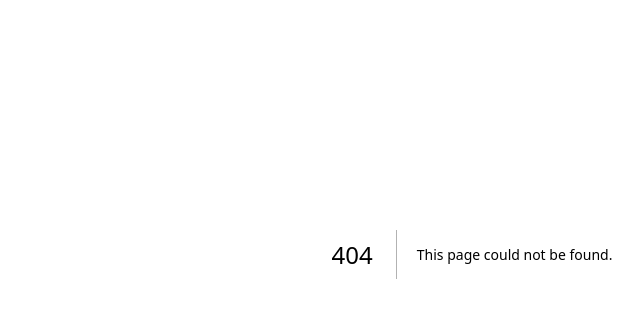
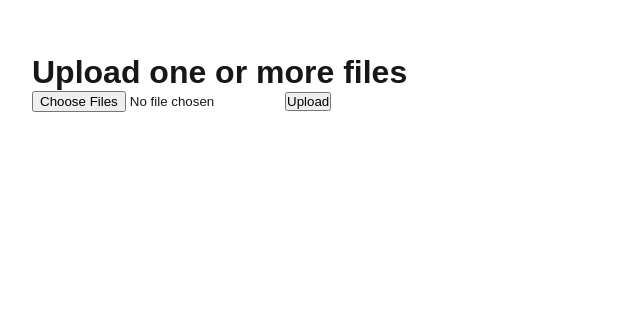
Before and after one commit to CSEneversleep/cns-next, a Next.js app: page /upload in a window 1280 px wide. Before the commit this address had no page. Shown: the part 146-464 px from the top of the page, without its empty margins (168-811 px from the left). Built offline with nearby package versions, Linux system fonts and the light colour scheme.

Commit message:
feat: Add basic upload page

```diff
--- /dev/null
+++ b/src/app/upload/page.js
@@ -0,0 +1,33 @@
+"use client";
+import { useState } from "react";
+
+export default function MultiFileUploadForm() {
+  const [selectedFiles, setSelectedFiles] = useState([]);
+
+  const handleChange = (e) => {
+    setSelectedFiles(Array.from(e.target.files));
+  };
+
+  const handleUpload = async () => {
+    const formData = new FormData();
+    selectedFiles.forEach((file) => formData.append("files", file));
+
+    const res = await fetch("/api/upload", {
+      method: "POST",
+      body: formData,
+    });
+
+    const data = await res.json();
+    alert(data.uploadedFiles ? "Upload successful!" : "Upload failed");
+  };
+
+  return (
+    <div style={{ padding: "200px" }}>
+      <h1> Upload one or more files </h1>
+      <input type="file" multiple onChange={handleChange} />
+      <button type="button" onClick={handleUpload}>
+        Upload
+      </button>
+    </div>
+  );
+}
```
